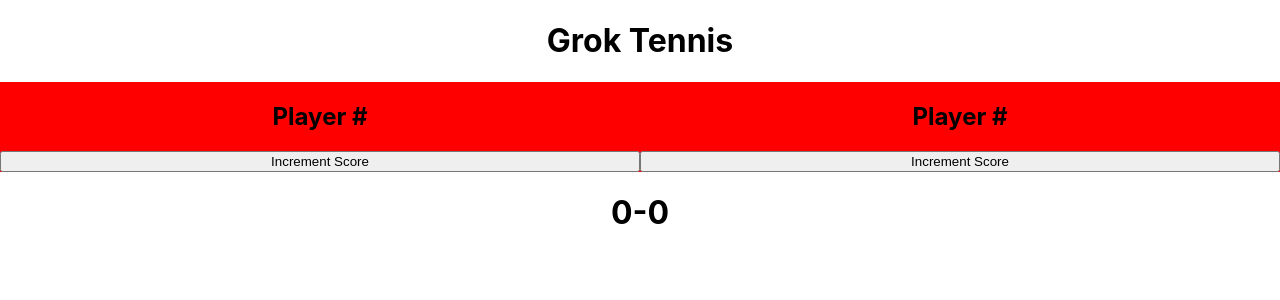
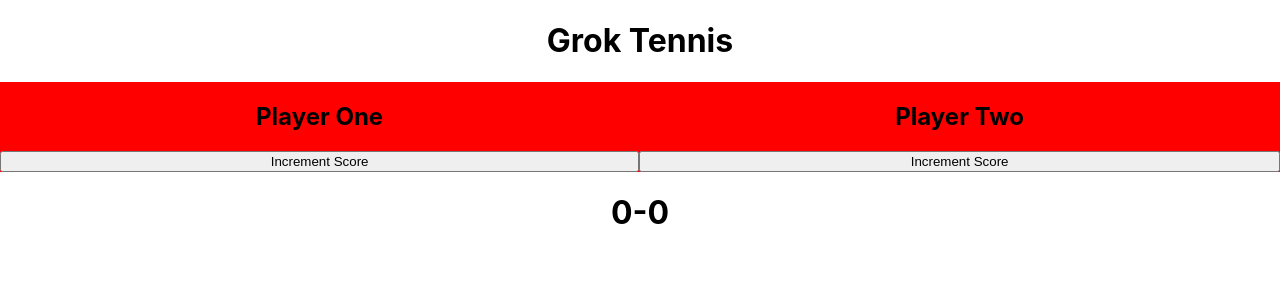
Before and after one commit to Phoebe-G/tennis-scoreboard, a React (Create React App) app: page / in a window 1280 px wide. Shown: the top 300 px of the page. Built offline with nearby package versions, Linux system fonts and the light colour scheme.

Commit message:
Pass the player names down from top level scoreboard component down to child components which require them.

```diff
--- a/src/components/PlayerColumn.tsx
+++ b/src/components/PlayerColumn.tsx
@@ -1,8 +1,8 @@
 import styles from "./PlayerColumn.module.css"
 
-const PlayerColumn = () =>
+const PlayerColumn = (props:any) =>
     <div className={styles.GTPlayerColumn}>
-        <h2>Player #</h2>
+        <h2>{props.playerName}</h2>
         <button>Increment Score</button>
     </div>
 
--- a/src/components/PlayerControls.tsx
+++ b/src/components/PlayerControls.tsx
@@ -3,8 +3,8 @@ import styles from "./PlayerControls.module.css"
 
 const PlayerControls = (props:any) =>
     <div className={styles.GTPlayerControls}>
-        <PlayerColumn/>
-        <PlayerColumn/>
+        <PlayerColumn playerName={props.player1}/>
+        <PlayerColumn playerName={props.player2}/>
     </div>
 
 export default PlayerControls
```
